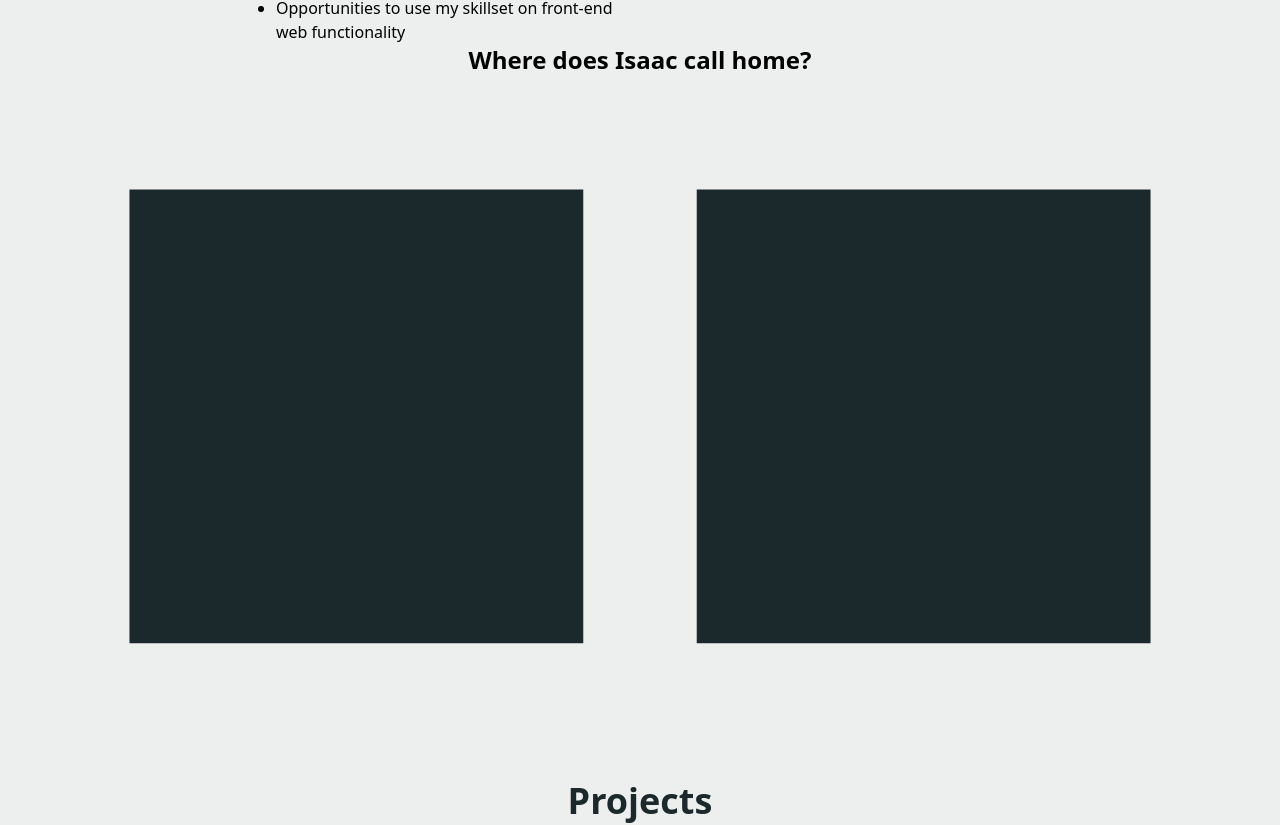
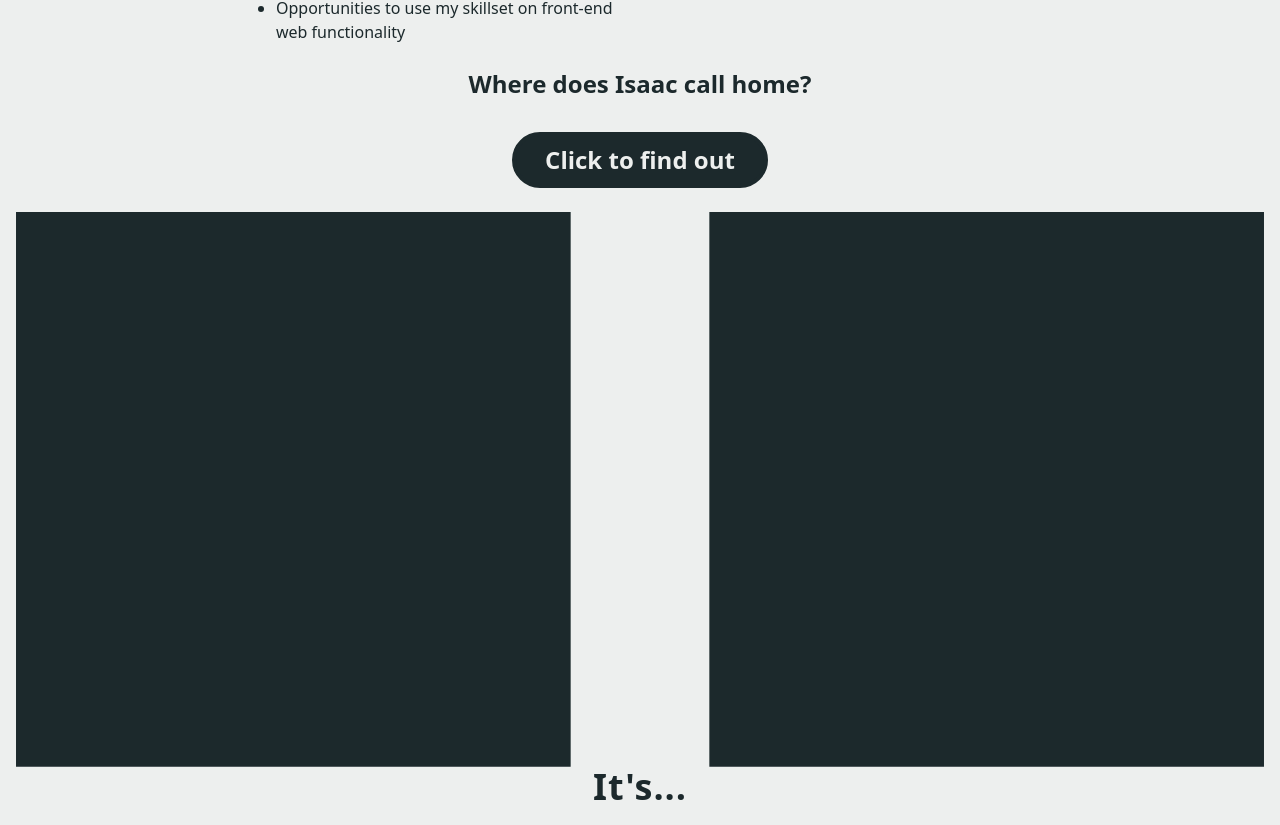
Before and after one commit to iferraro/portfolio, a React (Create React App) app: page / in a window 1280 px wide. Shown: the part 1091-1916 px from the top of the page. Built offline with nearby package versions, Linux system fonts and the light colour scheme.

Commit message:
Removed Redux logic from Northwest; working on text placement for reveal

```diff
--- a/src/App.tsx
+++ b/src/App.tsx
@@ -6,12 +6,12 @@ import Projects from "./features/Projects/Projects";
 import Contact from "./features/Contact/Contact";
 import Footer from "./features/Footer/Footer";
 import Northwest from "./features/Northwest/Northwest";
-import x from "./features/constant";
+import {x} from "./features/constant";
 const App = () => {
   console.log(x, "<= this is x");
   console.log(document.body.scrollHeight);
   return (
-    <div className="p-4 flex flex-col justify-center bg-theme-light">
+    <div className="p-4 flex flex-col justify-center bg-theme-light text-theme-dark">
       <Header />
       <Graph />
       <About />
--- a/src/IsaacLogo.tsx
+++ b/src/IsaacLogo.tsx
@@ -1,5 +1,6 @@
 import { useState, useEffect } from "react";
 import { Transition } from "@headlessui/react";
+import { signatureCubicBezier } from "./features/constant";
 
 const IsaacLogo = () => {
   const [fPathDeltas, setFPathDeltas] = useState({ top: 0, mid: 0 });
@@ -46,7 +47,7 @@ const IsaacLogo = () => {
   }, []);
 
   return (
-    <div className="transition ease-in duration-300">
+    <div>
       <svg
         width="145mm"
         height="168mm"
@@ -58,11 +59,17 @@ const IsaacLogo = () => {
         <path d={iPath} />
         <path
           d={fPathTop}
-          style={{ transition: "1200ms cubic-bezier(.81,.29,.06,.94)" }}
+          style={{
+            transition: signatureCubicBezier,
+            transitionDuration: "1000ms",
+          }}
         />
         <path
           d={fPathMid}
-          style={{ transition: "1200ms cubic-bezier(.81,.29,.06,.94)" }}
+          style={{
+            transition: signatureCubicBezier,
+            transitionDuration: "1000ms",
+          }}
         />
       </svg>
     </div>
--- a/src/features/About/About.tsx
+++ b/src/features/About/About.tsx
@@ -1,5 +1,5 @@
 import Northwest from "../Northwest/Northwest";
-import x from "../constant";
+import { x } from "../constant";
 
 const about = {
   education: [
@@ -36,9 +36,7 @@ const About = () => {
     <div>
       <br />
       <br />
-      <h1 className="text-center text-4xl text-theme-dark font-bold">
-        About Me
-      </h1>
+      <h1 className="text-center text-4xl font-bold">About Me</h1>
       <br />
       <div className="flex flex-wrap justify-center">
         <div style={{ width: x }} className="mx-6">
--- a/src/features/Header/Header.tsx
+++ b/src/features/Header/Header.tsx
@@ -1,4 +1,4 @@
-import x from "../constant";
+import { x } from "../constant";
 import IsaacLogo from "../../IsaacLogo";
 import { Transition } from "@headlessui/react";
 import { useState } from "react";
@@ -20,7 +20,7 @@ const Header = () => {
       >
         <div className="flex flex-col justify-center">
           <div className="flex justify-center">
-            <IsaacLogo/>
+            <IsaacLogo />
           </div>
           <div className="flex flex-col justify-center text-center text-theme-dark">
             <h1 className="text-6xl font-bold">Isaac Ferraro</h1>
--- a/src/features/Northwest/Northwest.tsx
+++ b/src/features/Northwest/Northwest.tsx
@@ -1,10 +1,11 @@
-import { useEffect } from "react";
-import { useAppSelector, useAppDispatch } from "../../app/hooks";
-import { redefine, selectT } from "../indicator/scrollSlice";
+import { useState } from "react";
+import { signatureCubicBezier } from "../constant";
 
-const letterWidth = 192; // desired width of 'N' and 'W'
+const letterWidth = 100; // desired width of 'N' and 'W'
 
-const viewBox = `0 0 ${2.75 * letterWidth} ${1.5 * letterWidth}`;
+const viewBox = `${0.25 * letterWidth} ${0.25 * letterWidth} ${
+  2.25 * letterWidth
+} ${letterWidth}`;
 
 const bevel = (base: number, height: number, width: number) => {
   const bSqu = Math.pow(base, 2);
@@ -18,28 +19,25 @@ const bevel = (base: number, height: number, width: number) => {
 
 const beta = bevel(letterWidth, letterWidth, 0.5 * letterWidth);
 
-const boxPath = `
-  M
-    0,0
-  v
-    ${1.5 * letterWidth}
-  h
-    ${2.75 * letterWidth}
-  v
-   ${-1.5 * letterWidth}
-  z
-`;
+const Northwest = () => {
+  const [revealed, setRevealed] = useState(false);
+  const [deltas, setDeltas] = useState({
+    n: 0,
+    w: 0,
+  });
 
-const Northwest = () => {
-  const t = useAppSelector(selectT);
-  const dispatch = useAppDispatch();
-  const northwestEl = document.getElementById("northwest");
-  const threshold: number = t + Number(northwestEl?.getBoundingClientRect().top);
-  const handleScroll = () => {
-    dispatch(redefine(window.scrollY));
-    // console.log("the threshold is", threshold);
+  const handleClick = () => {
+    !revealed
+      ? setDeltas({
+          n: 0.5 * (letterWidth - beta),
+          w: 0.25 * letterWidth,
+        })
+      : setDeltas({
+          n: 0,
+          w: 0,
+        });
+    setRevealed(!revealed);
   };
-  window.addEventListener("scroll", handleScroll);
 
   const nPath = `
   M
@@ -49,7 +47,7 @@ const Northwest = () => {
   h
     ${0.5 * letterWidth}
   v
-    ${t <= 0.5 * (letterWidth - beta) ? -t : -0.5 * (letterWidth - beta)}
+    ${-deltas.n}
   L
     ${1.25 * letterWidth}, ${1.25 * letterWidth}
   v
@@ -57,7 +55,7 @@ const Northwest = () => {
   h
     ${-0.5 * letterWidth}
   v
-    ${t <= 0.5 * (letterWidth - beta) ? t : 0.5 * (letterWidth - beta)}
+    ${deltas.n}
   z
 `;
 
@@ -71,28 +69,60 @@ const Northwest = () => {
   v
     ${-letterWidth}
   l
-    ${-0.25 * letterWidth},${t <= 0.25 * letterWidth ? t : 0.25 * letterWidth}
+    ${-0.25 * letterWidth},${deltas.w}
   L
     ${2 * letterWidth} ${0.25 * letterWidth}
   l
-    ${-0.25 * letterWidth},${t <= 0.25 * letterWidth ? t : 0.25 * letterWidth}
+    ${-0.25 * letterWidth},${deltas.w}
   z
 `;
 
   return (
     <div className="flex flex-col justify-center">
+      <br />
       <div>
         <h1 className="text-center text-2xl font-bold">
           Where does Isaac call home?
+          <br />
+          <br />
+          <button
+            onClick={handleClick}
+            className="p-2 w-64 font-bold text-theme-light bg-theme-dark border-4 border-theme-dark rounded-full hover:bg-theme-light hover:text-theme-dark transition in-expo duration-150"
+          >
+            Click to {!revealed ? "find out" : "hide"}
+          </button>
         </h1>
       </div>
-      <div id="northwest">
+      <br />
+      <div>
         <svg viewBox={viewBox}>
-          {/* <path d={boxPath} className="fill-black" /> */}
-          <path d={nPath} className="fill-theme-dark" />
-          <path d={wPath} className="fill-theme-dark" />
+          <path
+            d={nPath}
+            className="fill-theme-dark"
+            style={{
+              transition: signatureCubicBezier,
+              transitionDuration: "500ms",
+            }}
+          />
+          <path
+            d={wPath}
+            className="fill-theme-dark"
+            style={{
+              transition: signatureCubicBezier,
+              transitionDuration: "500ms",
+            }}
+          />
         </svg>
       </div>
+      <h1
+        className="tracking-wide text-center text-4xl text-theme-dark font-bold"
+        style={{
+          transition: signatureCubicBezier,
+          transitionDuration: "800ms",
+        }}
+      >
+        {!revealed ? "It's..." : "The Pacific Northwest!"}
+      </h1>
       {/* putting graph inside of sub-component will cause graph to only stay
       inside the sub-component, even if sticky */}
     </div>
--- a/src/features/Projects/Projects.tsx
+++ b/src/features/Projects/Projects.tsx
@@ -1,4 +1,4 @@
-import x from "../constant";
+import {x} from "../constant";
 
 interface Project {
   // iconLink: string;
--- a/src/features/constant.ts
+++ b/src/features/constant.ts
@@ -1,3 +1,2 @@
-const x = 340;
-
-export default x;
+export const x = 340;
+export const signatureCubicBezier = "cubic-bezier(.81,.29,.06,.94)"
```
